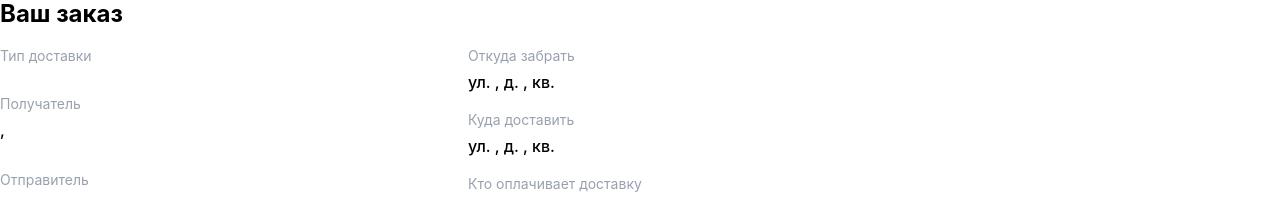
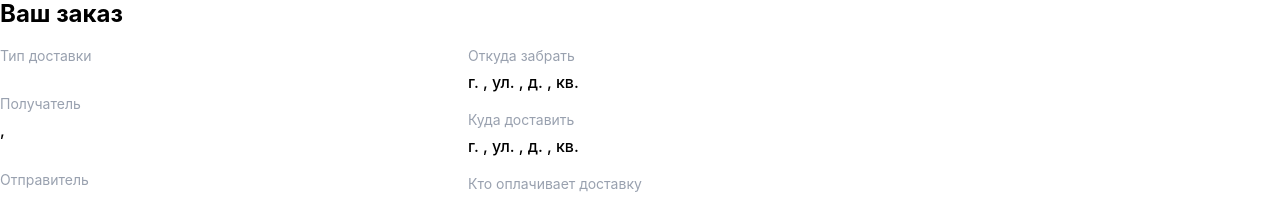
Before and after one commit to CraizyMaizy/Delivery-app, a React (Vite) app: page /order/step-7 in a window 1280 px wide. Shown: the part 280-482 px from the top of the page. Built offline with nearby package versions, Linux system fonts and the light colour scheme.

Commit message:
feat: display cities in final step

```diff
--- a/src/pages/OrderStep7.tsx
+++ b/src/pages/OrderStep7.tsx
@@ -10,6 +10,8 @@ export function OrderStep7() {
   const selectedDeliveryOption = useOrderStore(
     (state) => state.selectedDeliveryOption
   )
+  const fromPoint = useOrderStore((state) => state.fromPoint)
+  const toPoint = useOrderStore((state) => state.toPoint)
   const senderAddress = useOrderStore((state) => state.senderAddress)
   const receiverAddress = useOrderStore((state) => state.receiverAddress)
   const sender = useOrderStore((state) => state.sender)
@@ -60,16 +62,16 @@ export function OrderStep7() {
             <div>
               <div className="text-sm text-gray-400 mb-1">Откуда забрать</div>
               <div className="font-medium">
-                ул. {senderAddress?.street}, д. {senderAddress?.house}, кв.{' '}
-                {senderAddress?.flat}
+                г. {fromPoint?.name}, ул. {senderAddress?.street}, д.{' '}
+                {senderAddress?.house}, кв. {senderAddress?.flat}
               </div>
             </div>
 
             <div>
               <div className="text-sm text-gray-400 mb-1">Куда доставить</div>
               <div className="font-medium">
-                ул. {receiverAddress?.street}, д. {receiverAddress?.house}, кв.{' '}
-                {receiverAddress?.flat}
+                г. {toPoint?.name}, ул. {receiverAddress?.street}, д.{' '}
+                {receiverAddress?.house}, кв. {receiverAddress?.flat}
               </div>
             </div>
 
```
